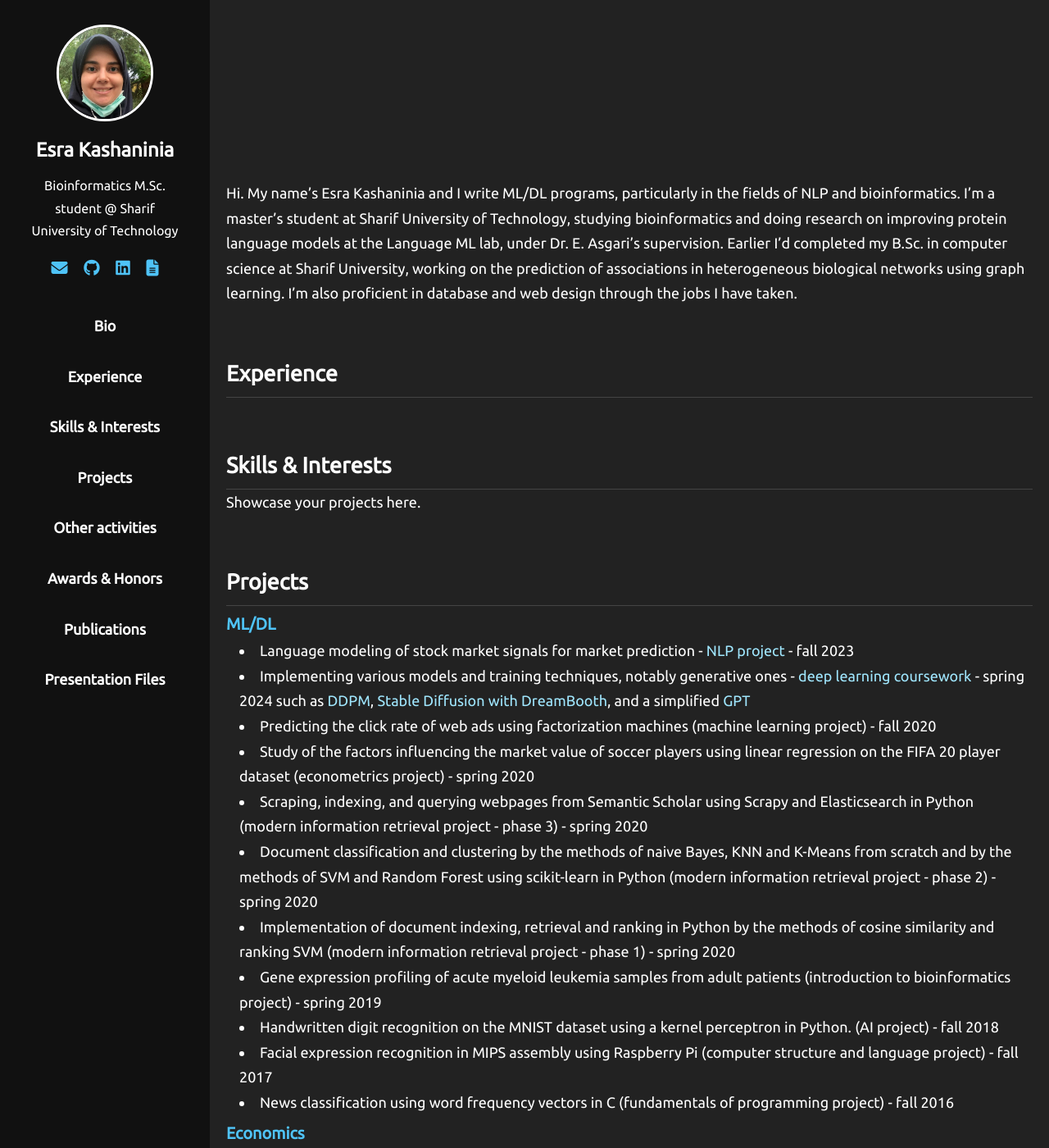
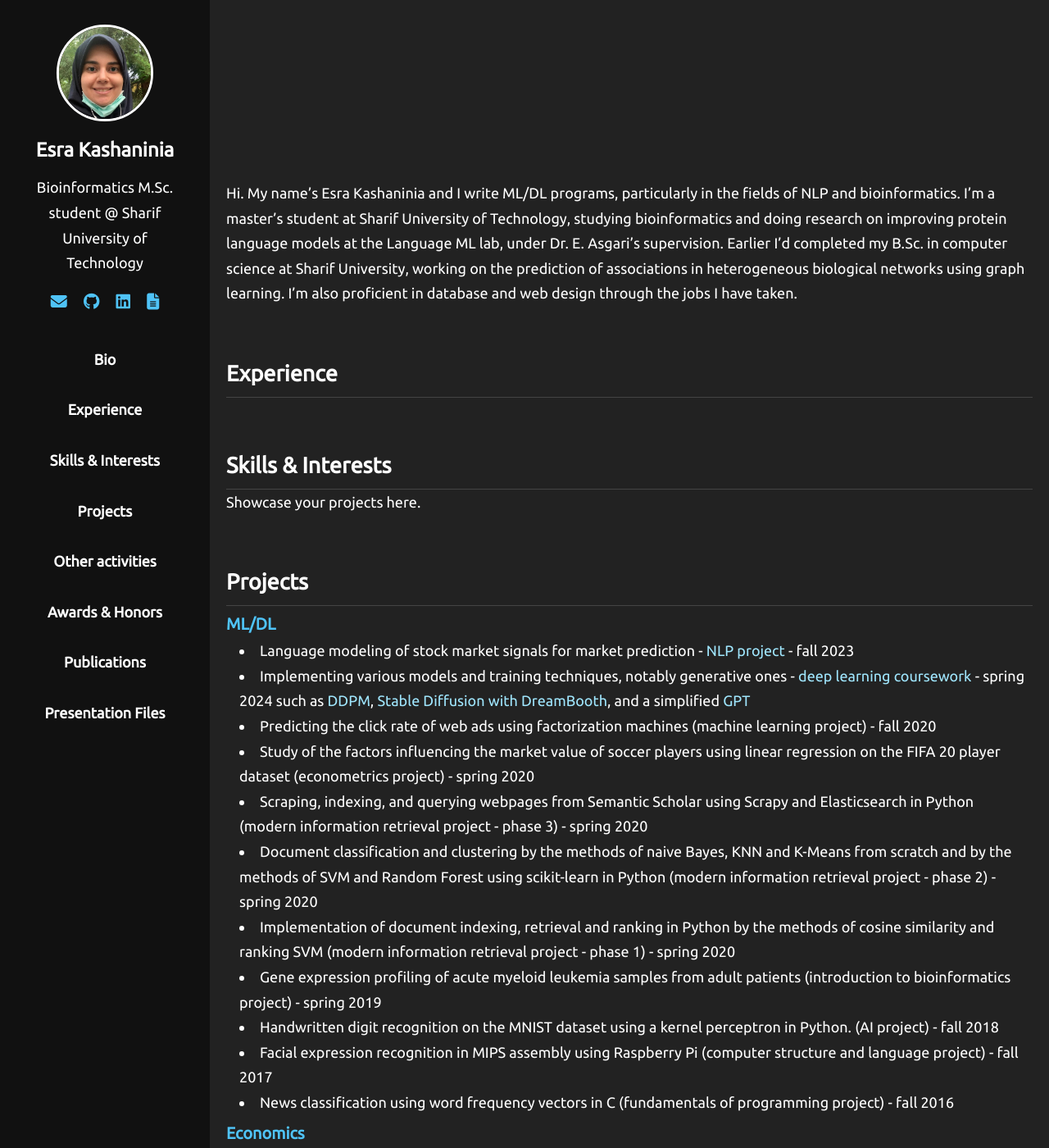
Before and after one commit to Esra-K/Esra-K.github.io, a Jekyll site: the page built from index.md, in a window 1280 px wide and 1400 px high. Shown: the whole window at 82% size. Built offline with Jekyll 4.4.1, drawn with Linux system fonts in a browser that asks for light colours.

Commit message:
fix navbar scrollability - try 1

```diff
--- a/assets/css/style.css
+++ b/assets/css/style.css
@@ -42,14 +42,36 @@
   top: 0;
   left: 0;
   width: 20%;
-  height: 100%;
-  font-size: 16px;
+  /* height: 100%; */
+  height: 100vh; /* Full viewport height */
+  overflow-y: auto; /* Enable vertical scroll when content overflows */
+  font-size: 18px;
   /* Match to .main-content or body */
   background-color: #111;
   color: white;
   text-align: center;
   padding: 30px;
   box-sizing: border-box;
+  /* To make the sidebar scroll less visually intrusive
+   (especially on Firefox): */
+  scrollbar-width: thin; /* Firefox */
+  scrollbar-color: #555 #111; /* Firefox */
+}
+
+/* To make the sidebar scroll less visually intrusive
+(especially on Firefox): */
+
+.sidebar::-webkit-scrollbar {
+  width: 6px; /* Chrome/Safari */
+}
+
+.sidebar::-webkit-scrollbar-track {
+  background: #111;
+}
+
+.sidebar::-webkit-scrollbar-thumb {
+  background-color: #555;
+  border-radius: 10px;
 }
 
 /* Final CSS for .profile-pic (centered + responsive) */
```
